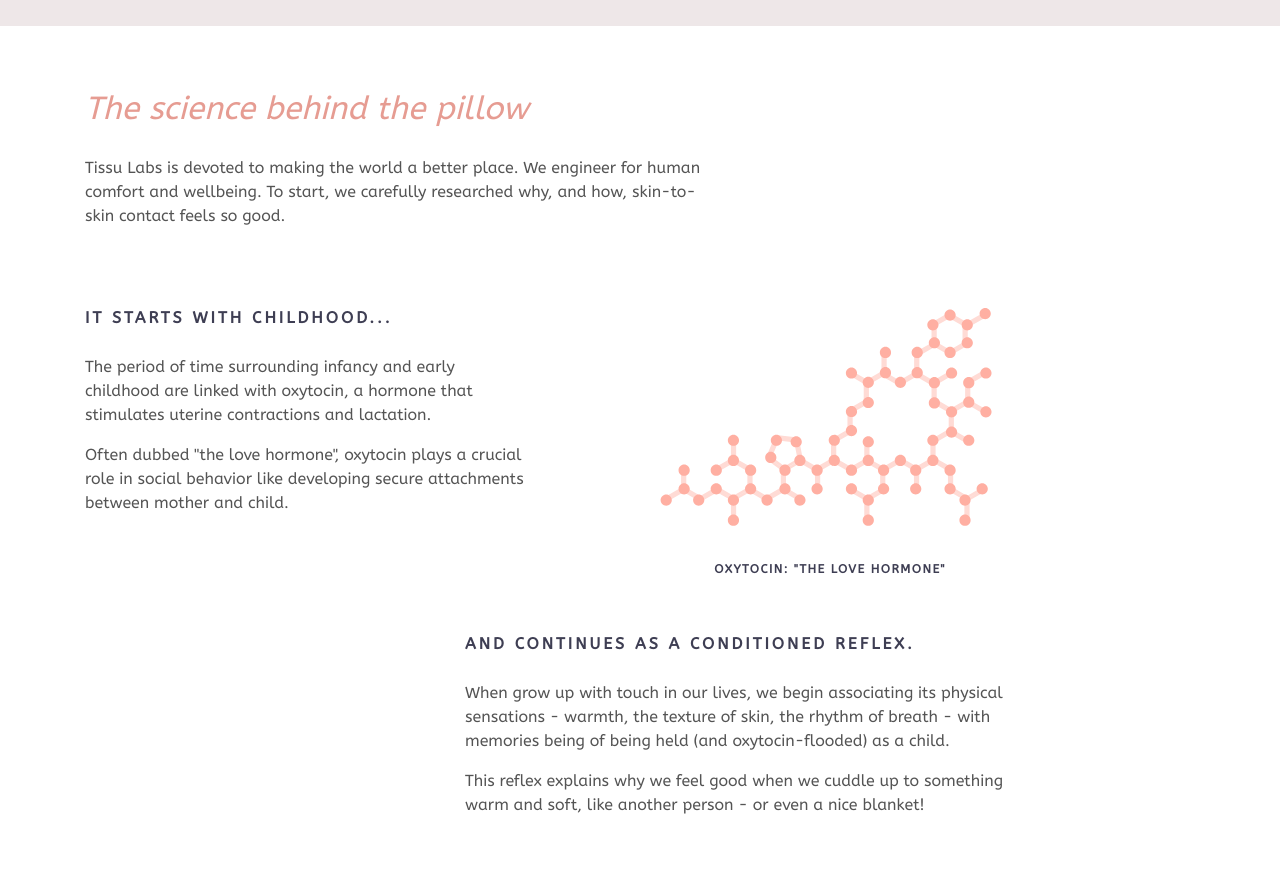
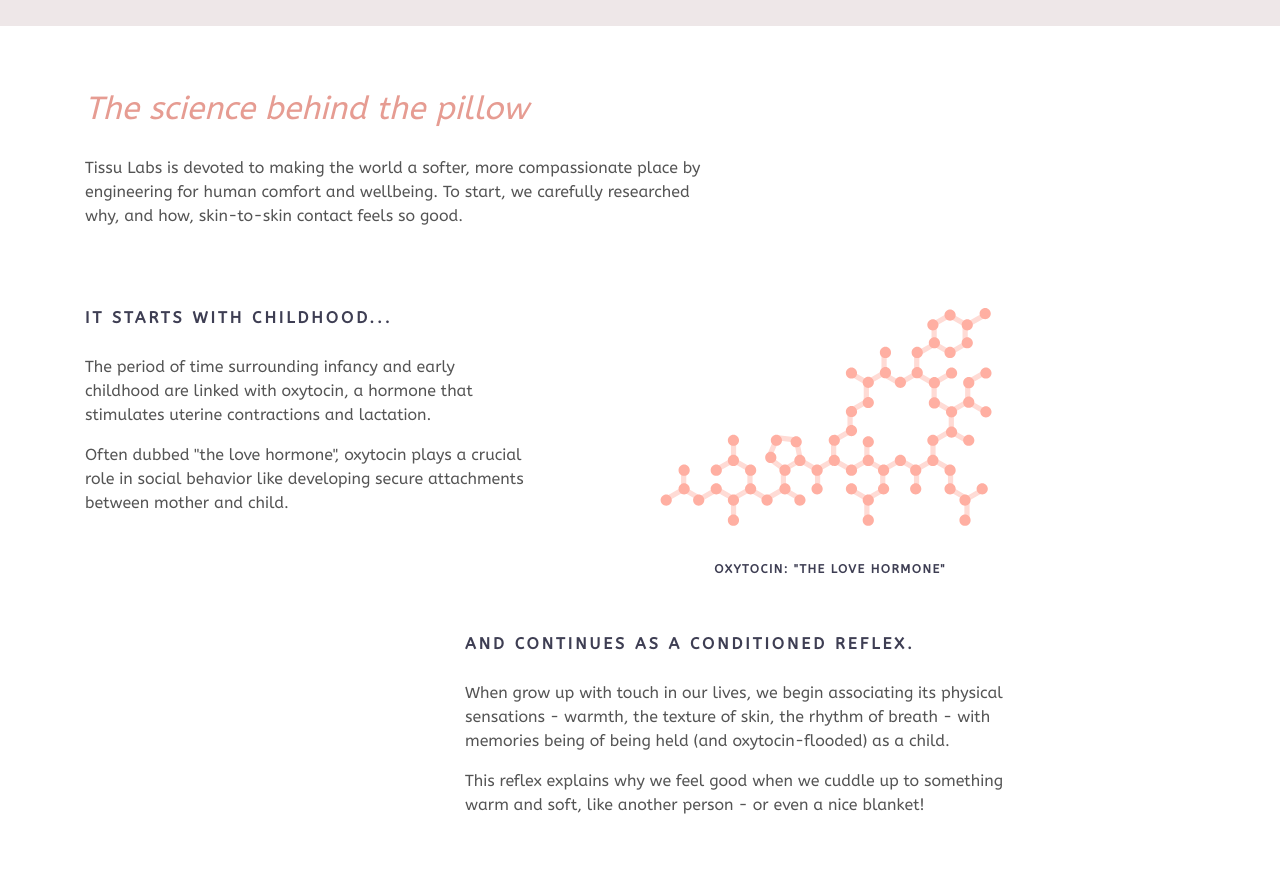
Before and after one commit to jlliu/tissulabs, a website: page index.html in a window 1280 px wide. Shown: the part 4240-5124 px from the top of the page. Drawn offline with nearby package versions, Linux system fonts and the light colour scheme.

Commit message:
changed some copy

```diff
--- a/index.html
+++ b/index.html
@@ -297,7 +297,7 @@
           <div class="row mt-4 padding-top-40">
              <div class="col-sm-7">
                 <h2 class="emphasis">The science behind the pillow</h2>
-                <p class="padding-top-20">Tissu Labs is devoted to making the world a better place. We engineer for human comfort and wellbeing. To start, we carefully researched why, and how, skin-to-skin contact feels so good.</p>
+                <p class="padding-top-20">Tissu Labs is devoted to making the world a softer, more compassionate place by engineering for human comfort and wellbeing. To start, we carefully researched why, and how, skin-to-skin contact feels so good.</p>
 
             </div>
           </div>
@@ -403,6 +403,7 @@
                 <h4>REFERENCES</h4>
                 <p class="padding-top-20 small"> Field, Tiffany. Touch. Cambridged, MA: MIT Press, 2014.</p>
                 <p class="small"> Uvnäs-Moberg, K., Handlin, L., & Petersson, M. (2015). Self-soothing behaviors with particular reference to oxytocin release induced by non-noxious sensory stimulation. Frontiers in psychology, 5, 1529. doi:10.3389/fpsyg.2014.01529</p>
+                <p class="small">MacGill, Markus. "What is the link between love and oxytocin?" 4 Sept 2017. https://www.medicalnewstoday.com/articles/275795.php</p>
                 <br><br> <br><br> <br><br>
             </div>
           </div>
```
